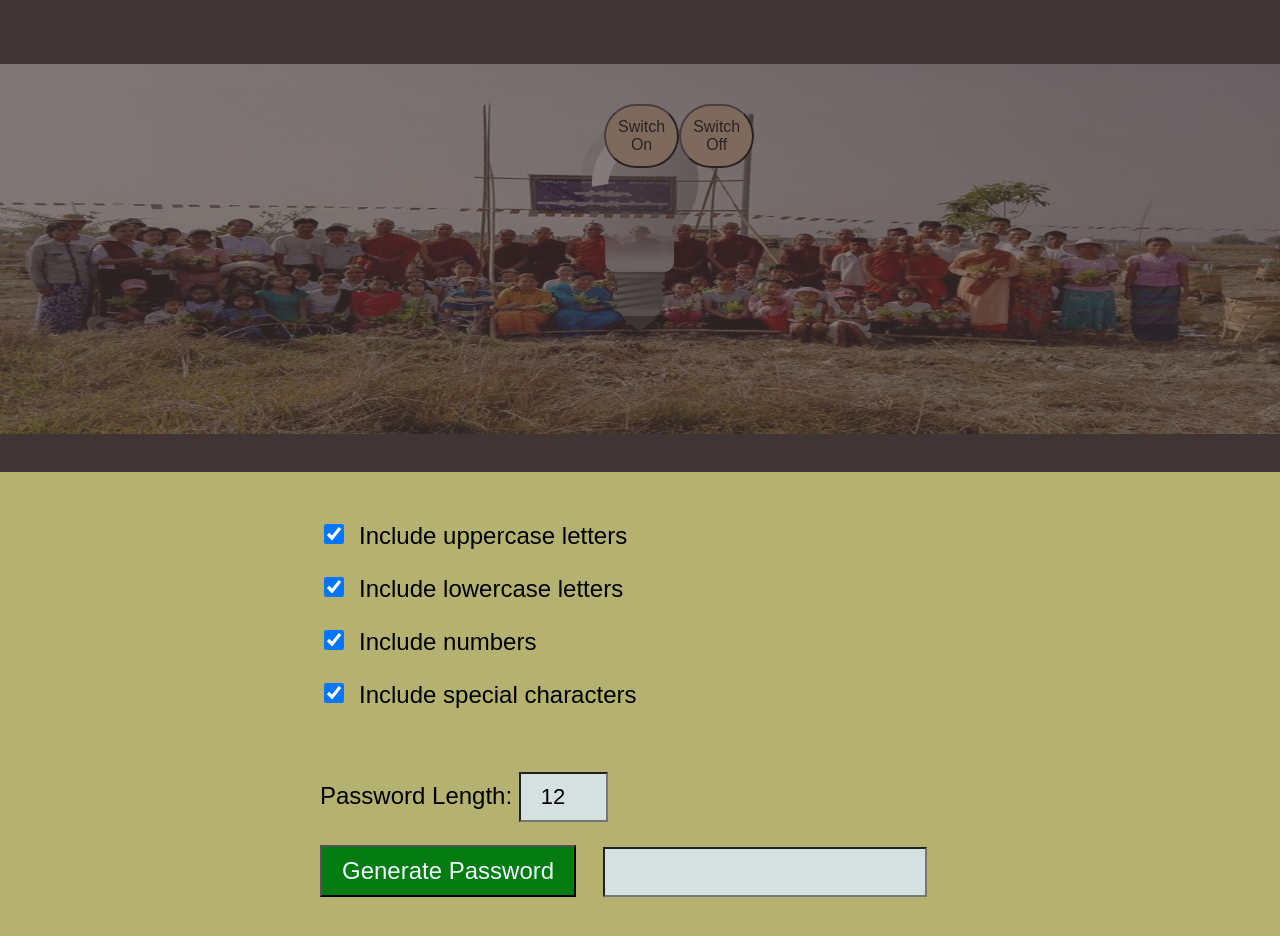
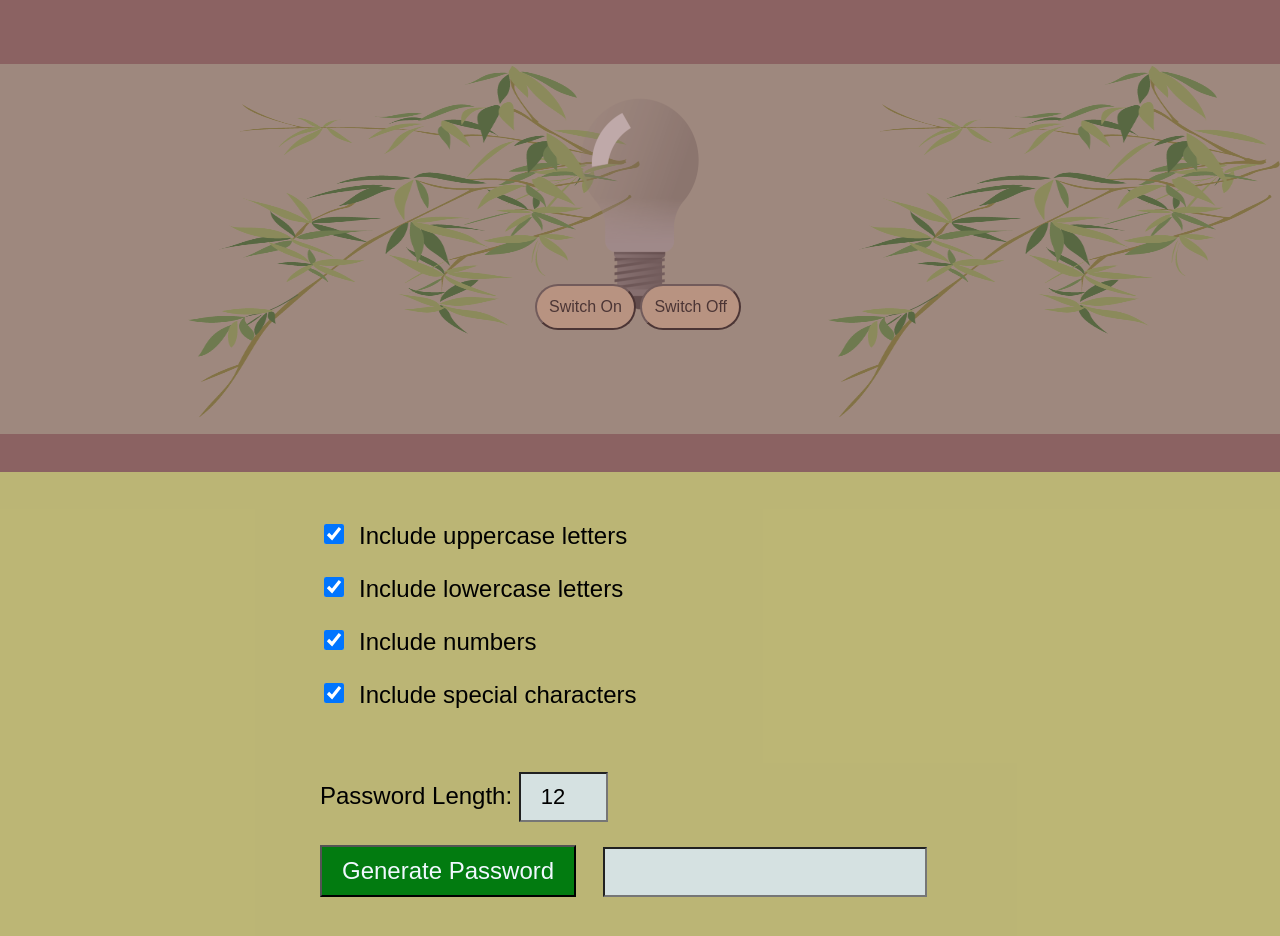
Before and after one commit to Chandadhika/pw-generate, a plain HTML site: page index.html in a window 1280 px wide. Drawn offline with Linux system fonts and the light colour scheme.

Commit message:
update css and change photo

```diff
--- a/assets/css/style.css
+++ b/assets/css/style.css
@@ -1,6 +1,6 @@
 body {
   font-family: Arial, sans-serif;
-  background-color: rgba(41, 27, 27, 0.885);
+  background-color: rgba(125, 78, 78, 0.885);
   margin: 0;
 }
 
@@ -8,18 +8,18 @@ body {
 .light {
   padding-top: 20px;
   margin-top: 5%;
-  background-color: rgba(116, 122, 95, 0.927);
-  background-image: url("../images/bg.jpeg");
+  background-color: rgba(186, 191, 166, 0.927);
+  background-image: url("../images/plant4.png");
   background-repeat: round;
   height: 350px;
-  opacity: 35%;
+  opacity: 45%;
 }
 #light-btn-container {
-  display: flex;
+  position: absolute;
   justify-content: space-around;
-  margin-top: 20px;
-  width: 30%;
-  margin-left: 35%;
+  width: 100%;
+  top: 200px;
+  left: 15px;
 
 }
 #light {
@@ -29,12 +29,15 @@ body {
   background-size: cover;
   margin-left: auto;
   margin-right: auto;
+  margin-bottom: 0;
+  position: relative;
 }
 .light-btn {
   font-size: 1rem;
   padding: 12px;
   background-color: rgb(240, 208, 168);
   border-radius: 55px;
+  display: inline-block;
 }
 
 .light-btn:hover {
--- a/assets/js/generate-password.js
+++ b/assets/js/generate-password.js
@@ -28,7 +28,7 @@ function generatePassword() {
       document.getElementById("passwordLength").value
     );
 
-    if (passwordLength < 8 || passwordLength > 20) {
+    if (passwordLength < 8 || passwordLength > 35) {
       alert("Password length must be between 8 and 20 characters.");
       return "";
     }
--- a/index.html
+++ b/index.html
@@ -39,7 +39,7 @@
         ><br>
         <label
           >Password Length:
-          <input type="number" id="passwordLength" min="8" max="20" value="12"
+          <input type="number" id="passwordLength" min="8" max="35" value="12"
         /></label>
         <button id="generateButton">Generate Password</button>
         <input type="text" id="password" readonly />
```
Also changed, not shown: assets/images/bg.jpeg (deleted), assets/images/plant4.png (added).
